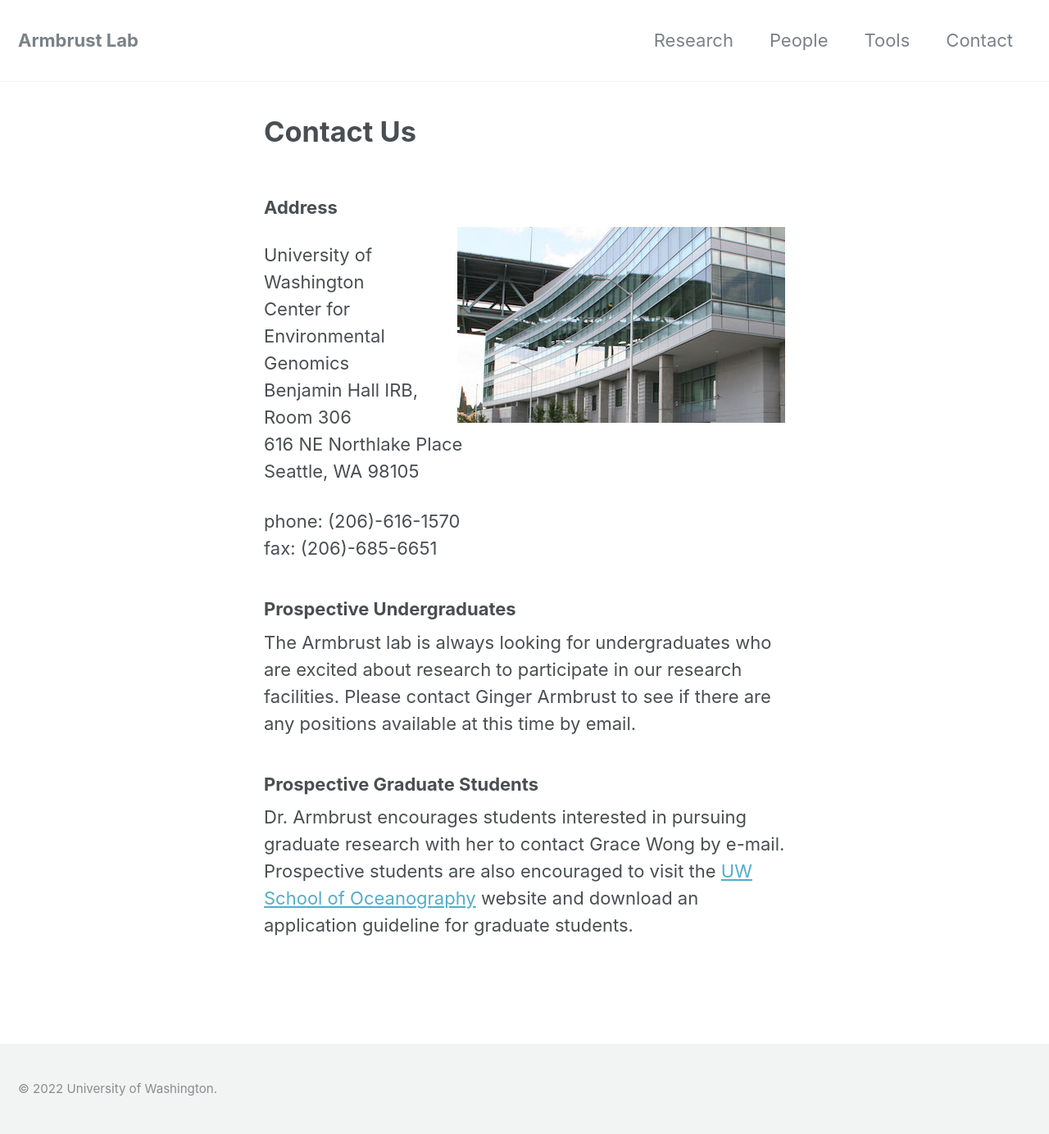
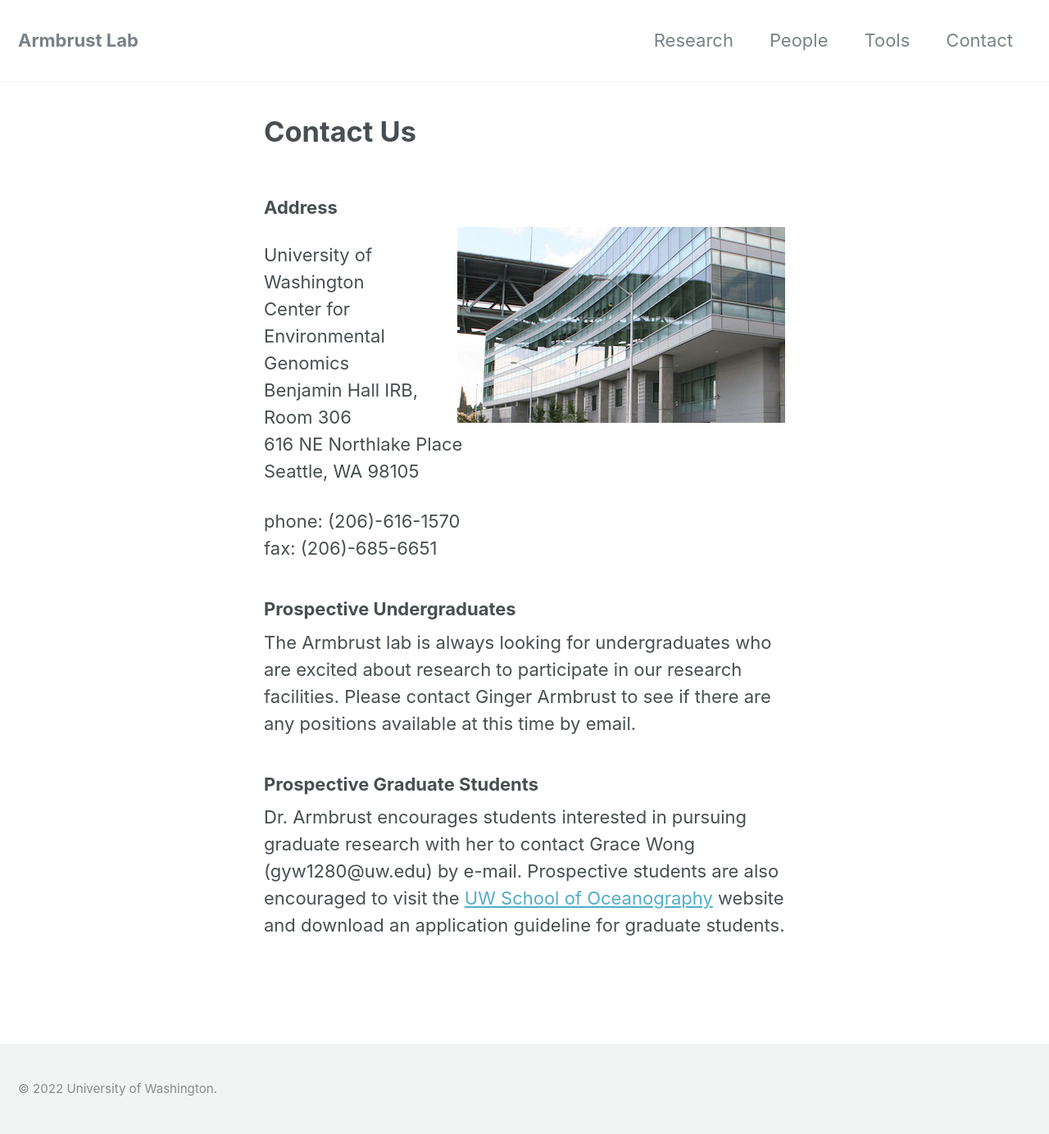
Before and after one commit to armbrustlab/armbrustlab.github.io, a Jekyll site: the page built from _pages/contact.md, in a window 1280 px wide. Shown: the whole page at 82% size. Built offline with Jekyll 4.4.1, drawn with Linux system fonts in a browser that asks for light colours; nearby versions of some CDN libraries.

Commit message:
Add Grace's email address

```diff
--- a/_pages/contact.md
+++ b/_pages/contact.md
@@ -20,4 +20,4 @@
 The Armbrust lab is always looking for undergraduates who are excited about research to participate in our research facilities. Please contact Ginger Armbrust to see if there are any positions available at this time by email.
 
 ### Prospective Graduate Students
-Dr. Armbrust encourages students interested in pursuing graduate research with her to contact Grace Wong by e-mail. Prospective students are also encouraged to visit the [UW School of Oceanography](http://www.ocean.washington.edu/) website and download an application guideline for graduate students.
+Dr. Armbrust encourages students interested in pursuing graduate research with her to contact Grace Wong (gyw1280@uw.edu) by e-mail. Prospective students are also encouraged to visit the [UW School of Oceanography](http://www.ocean.washington.edu/) website and download an application guideline for graduate students.
```
